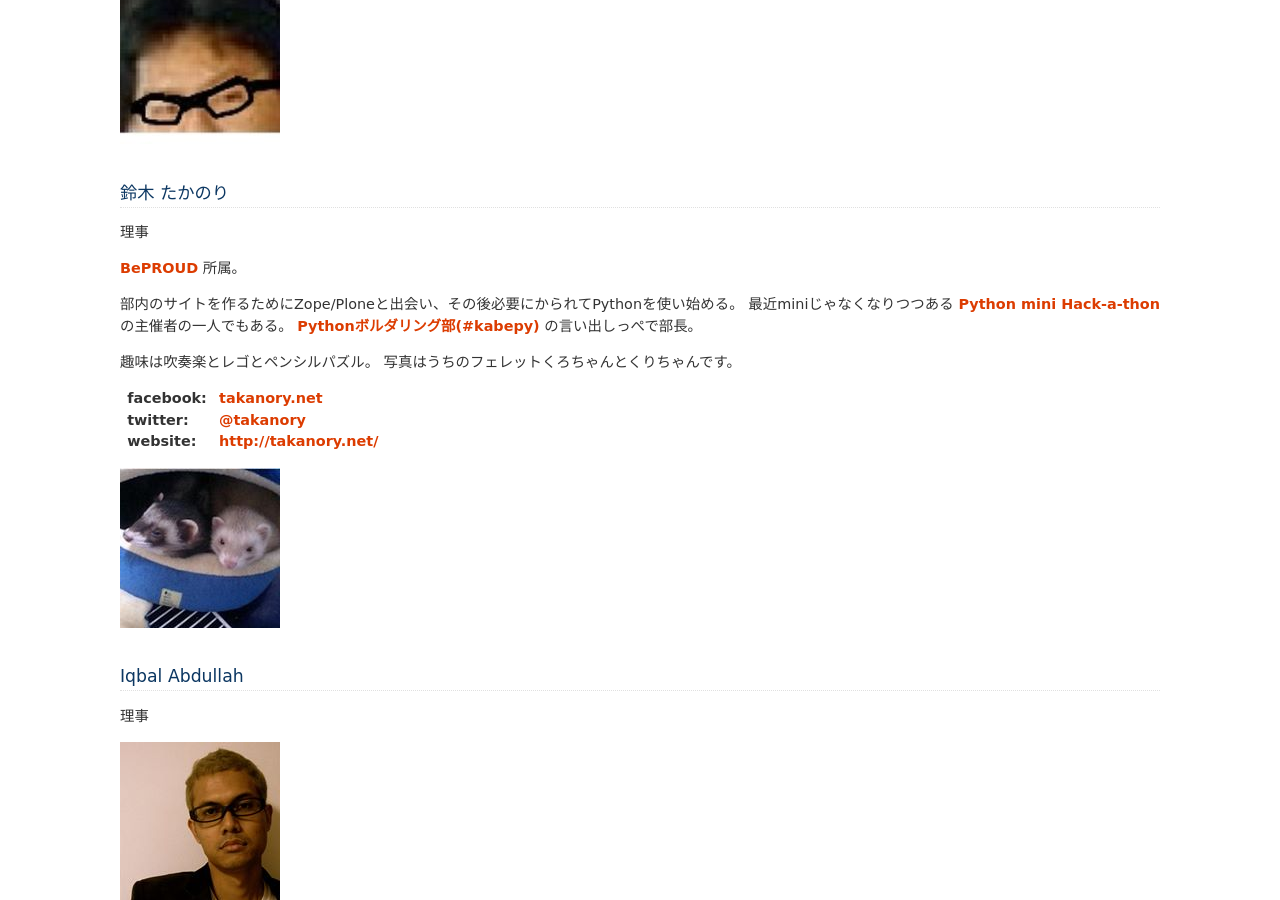
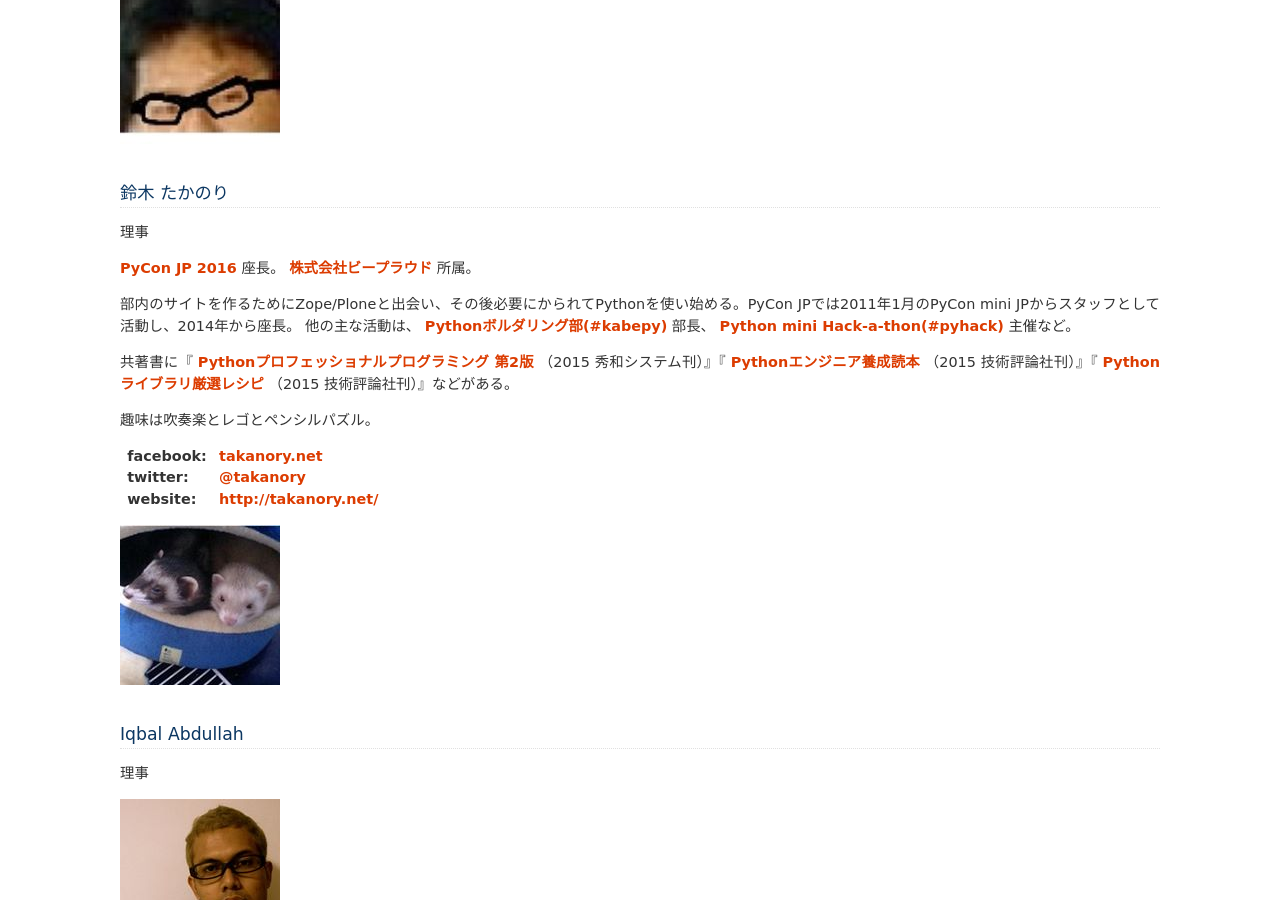
Before and after one commit to pyconjp/www.pycon.jp, a Sphinx documentation site: the page built from source/committee/board.rst, in a window 1280 px wide and 900 px high, scrolled down 1096 px. Built offline with Sphinx 7.4.7, drawn with Linux system fonts in a browser that asks for light colours.

Commit message:
update takanory's profile

```diff
--- a/source/committee/board.rst
+++ b/source/committee/board.rst
@@ -49,14 +49,14 @@ PyCon JP では `PyCon JP 2011`_, `PyCon JP 2012`_ の副座長を務めまし
 =============
 理事
 
-`BePROUD <http://www.beproud.jp/>`_ 所属。
+`PyCon JP 2016 <https://pycon.jp/2016/>`_ 座長。 `株式会社ビープラウド <http://www.beproud.jp/>`_ 所属。
 
-部内のサイトを作るためにZope/Ploneと出会い、その後必要にかられてPythonを使い始める。
-最近miniじゃなくなりつつある `Python mini Hack-a-thon <http://connpass.com/series/14/>`_ の主催者の一人でもある。
-`Pythonボルダリング部(#kabepy) <http://connpass.com/series/64/>`_ の言い出しっぺで部長。
+部内のサイトを作るためにZope/Ploneと出会い、その後必要にかられてPythonを使い始める。PyCon JPでは2011年1月のPyCon mini JPからスタッフとして活動し、2014年から座長。
+他の主な活動は、 `Pythonボルダリング部(#kabepy) <http://kabepy.connpass.com/>`_ 部長、 `Python mini Hack-a-thon(#pyhack) <http://pyhack.connpass.com/>`_ 主催など。
+
+共著書に『 `Pythonプロフェッショナルプログラミング 第2版 <http://www.shuwasystem.co.jp/products/7980html/4315.html>`_ （2015 秀和システム刊）』『 `Pythonエンジニア養成読本 <http://gihyo.jp/book/2015/978-4-7741-7320-7>`_ （2015 技術評論社刊）』『 `Pythonライブラリ厳選レシピ <http://gihyo.jp/book/2015/978-4-7741-7707-6>`_ （2015 技術評論社刊）』などがある。
 
 趣味は吹奏楽とレゴとペンシルパズル。
-写真はうちのフェレットくろちゃんとくりちゃんです。
 
 :facebook: `takanory.net <https://www.facebook.com/takanory.net>`_
 :twitter: `@takanory <https://twitter.com/takanory>`_
```
